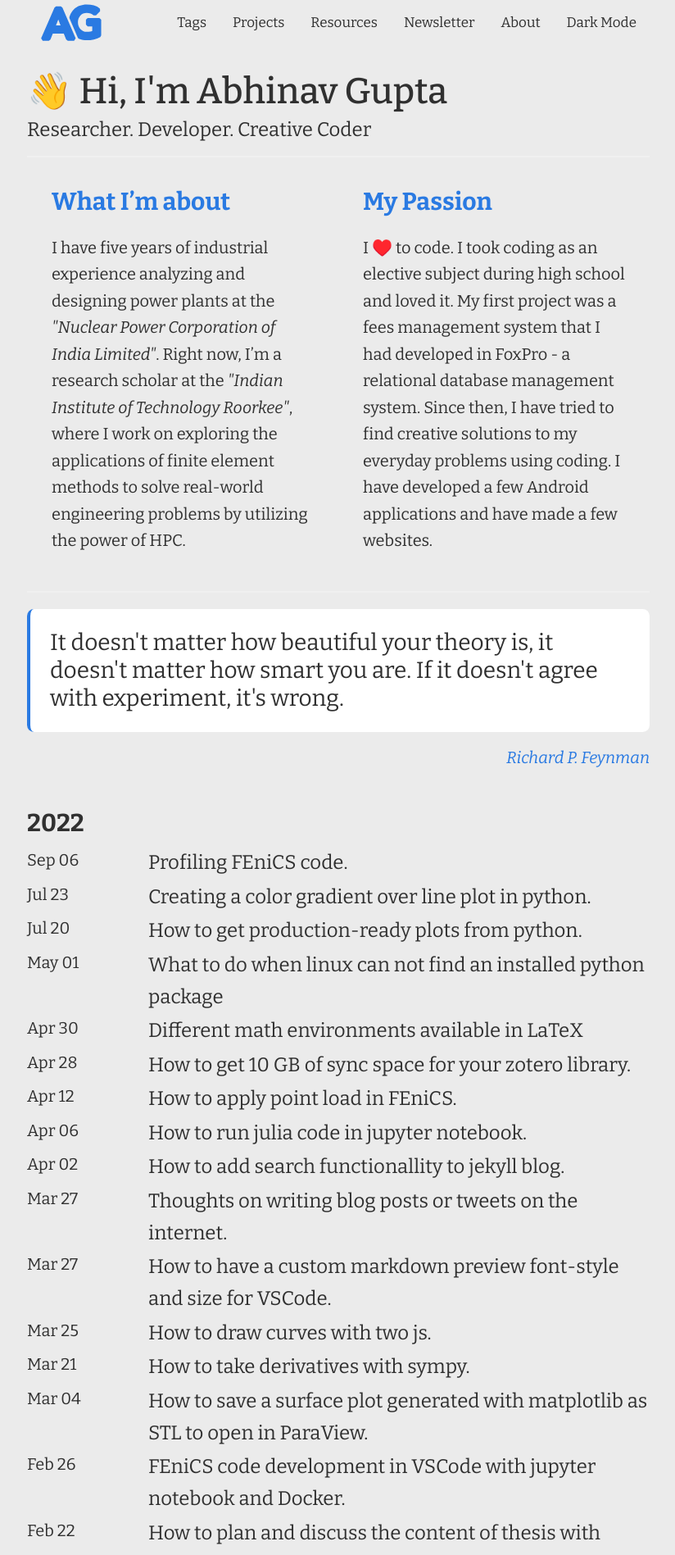
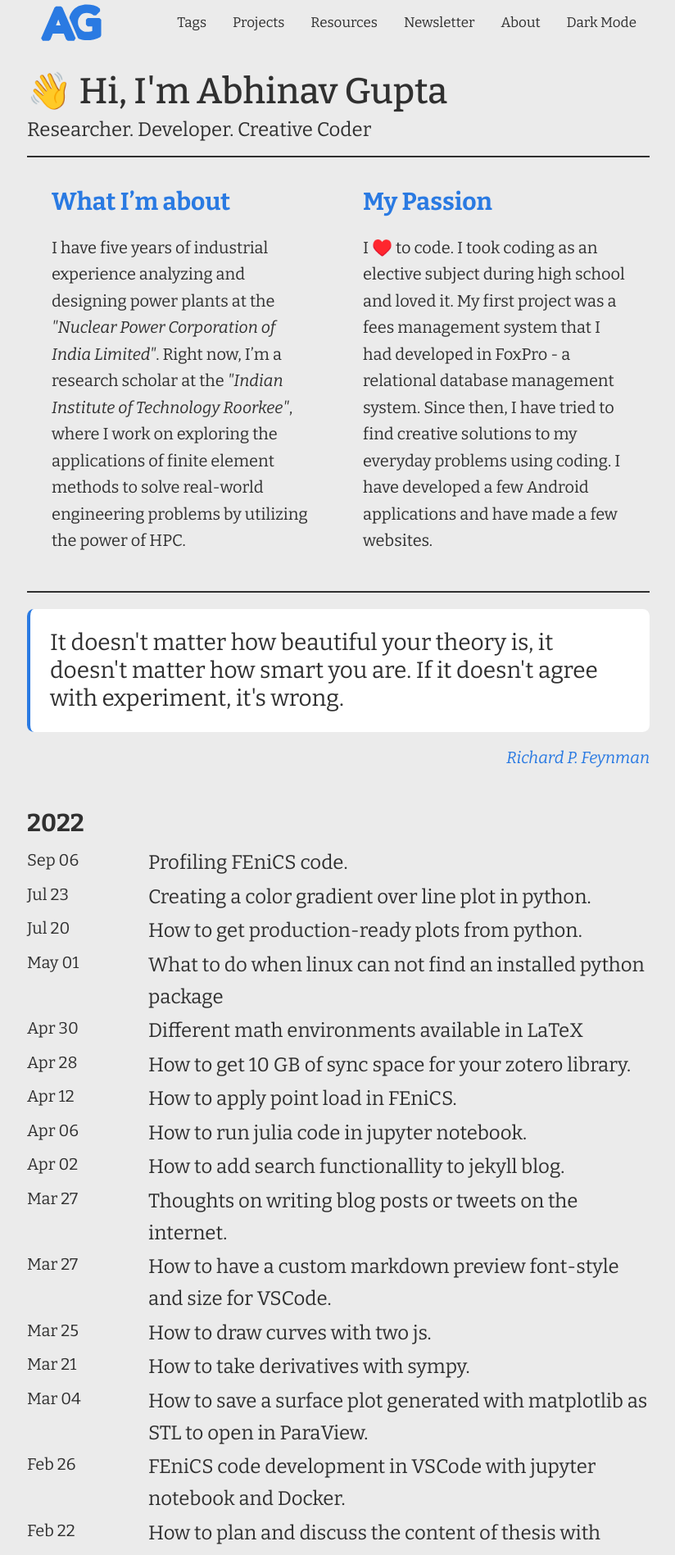
Before and after one commit to iitrabhi/iitrabhi.github.io, a Jekyll site: the page built from index.markdown, in a window 1280 px wide. Shown: the top 1897 px of the page at 82% size, without its empty margins (227-1051 px from the left). Built offline with Jekyll 4.4.1, drawn with Linux system fonts in a browser that asks for light colours.

Commit message:
Update _base.scss

```diff
--- a/_sass/moving/_base.scss
+++ b/_sass/moving/_base.scss
@@ -99,9 +99,10 @@ hr {
     border: 0;
     height: 2px;
     /* Set the hr color */
-    color: lighten($grey-color-light, 3%);
+    // color: lighten($grey-color-light, 3%);
+    background-color: var(--text-color);
+
     /* old IE */
-    background-color: lighten($grey-color-light, 3%);
     /* Modern Browsers */
     // background: -webkit-linear-gradient(
     //   left,
```
